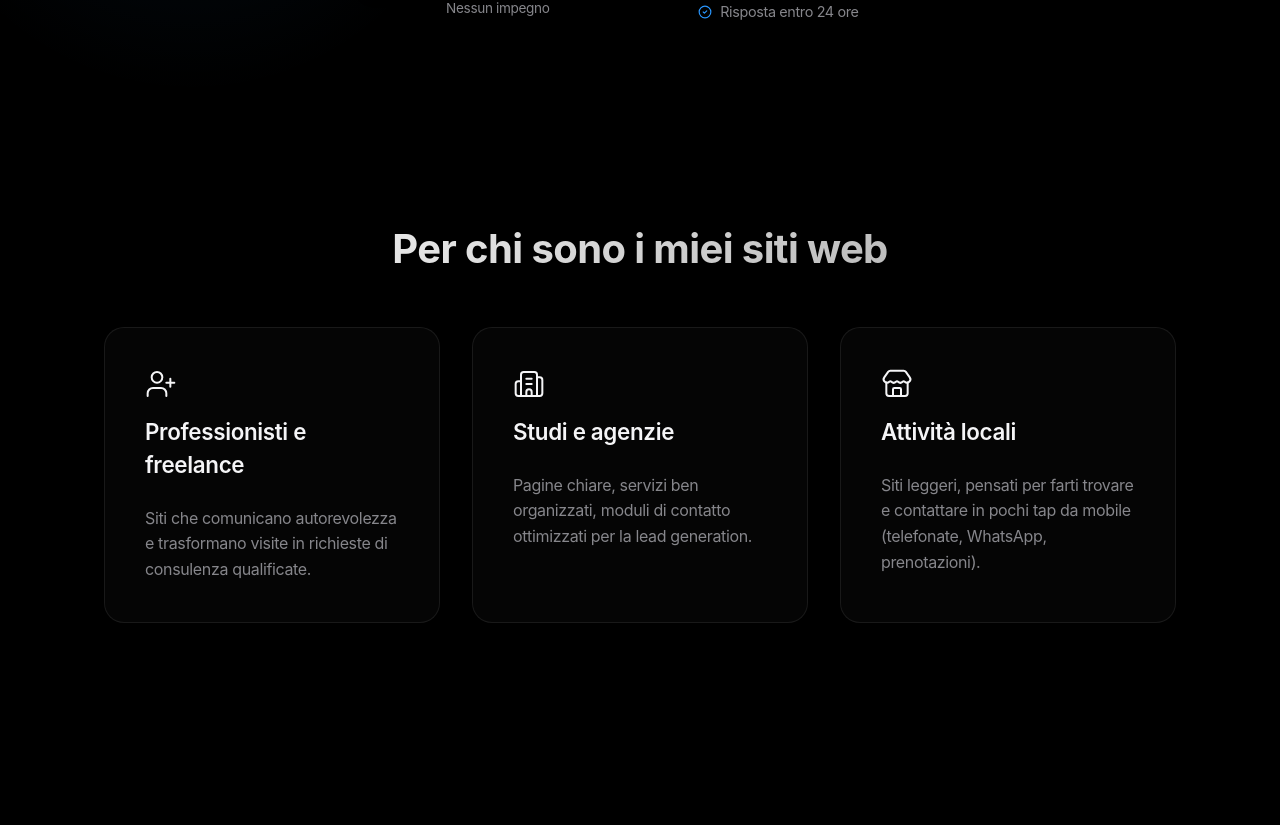
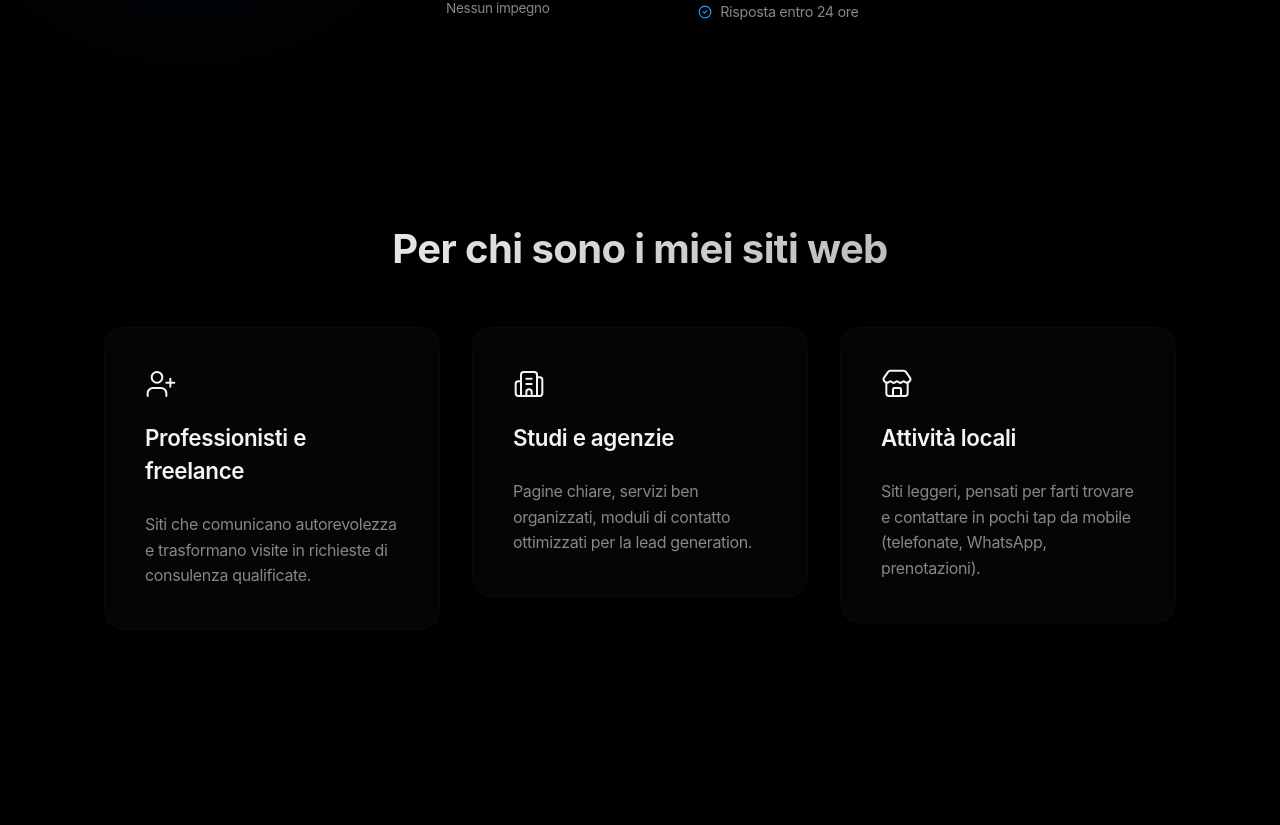
Before and after one commit to eltonbrahja/myPortfolio, a React (Vite) app: page / in a window 1280 px wide. Shown: the part 596-1421 px from the top of the page. Built offline with nearby package versions, Linux system fonts and the light colour scheme.

Commit message:
feat: implement Home page layout and styling with hero section, cards, and timeline components

```diff
--- a/src/pages/Home.css
+++ b/src/pages/Home.css
@@ -232,6 +232,61 @@
   color: var(--accent-color);
   flex-shrink: 0;
   margin-top: 0.2rem;
+}
+
+/* TARGET CARDS (Per chi è) */
+.target-card {
+  position: relative;
+  overflow: hidden;
+  transition: all 0.4s cubic-bezier(0.16, 1, 0.3, 1);
+  border: 1px solid rgba(255, 255, 255, 0.02);
+  z-index: 1;
+}
+
+.target-overlay {
+  position: absolute;
+  inset: 0;
+  background: linear-gradient(180deg, rgba(255, 255, 255, 0.02) 0%, transparent 100%);
+  opacity: 0;
+  transition: opacity 0.5s ease;
+  pointer-events: none;
+  z-index: -1;
+}
+
+.target-card:hover {
+  border-color: rgba(255, 255, 255, 0.1);
+  box-shadow: 0 4px 30px rgba(0, 0, 0, 0.4);
+}
+
+.target-card:hover .target-overlay {
+  opacity: 1;
+}
+
+.target-icon {
+  transition: all 0.4s ease;
+  filter: drop-shadow(0 0 0px transparent);
+}
+
+.target-card:hover .target-icon {
+  filter: drop-shadow(0 0 10px currentColor);
+}
+
+.target-card h3 {
+  transition: color 0.4s ease;
+  color: var(--text-primary);
+}
+
+.target-card:hover h3 {
+  color: #fff;
+}
+
+.target-card p {
+  transition: color 0.4s ease;
+  color: var(--text-secondary);
+}
+
+.target-card:hover p {
+  color: rgba(255, 255, 255, 0.9);
 }
 
 /* PREMIUM CARDS (Cosa ottieni) */
--- a/src/pages/Home.jsx
+++ b/src/pages/Home.jsx
@@ -101,25 +101,80 @@ const Home = () => {
         </section>
 
         {/* 2. PER CHI E' */}
-        <section className="home-section">
-          <h2 className="section-title">{t('home.target.title')}</h2>
-          <div className="cards-grid">
-            <GlassCard className="home-card">
-              <UserPlus size={32} className="text-blue" strokeWidth={1.5} />
-              <h3>{t('home.target.cards')[0].title}</h3>
-              <p>{t('home.target.cards')[0].desc}</p>
-            </GlassCard>
-            <GlassCard className="home-card">
-              <Building2 size={32} className="text-purple" strokeWidth={1.5} />
-              <h3>{t('home.target.cards')[1].title}</h3>
-              <p>{t('home.target.cards')[1].desc}</p>
-            </GlassCard>
-            <GlassCard className="home-card">
-              <Store size={32} className="text-green" strokeWidth={1.5} />
-              <h3>{t('home.target.cards')[2].title}</h3>
-              <p>{t('home.target.cards')[2].desc}</p>
-            </GlassCard>
-          </div>
+        <section className="home-section target-section">
+          <motion.h2
+            className="section-title"
+            initial={{ clipPath: 'polygon(0 0, 100% 0, 100% 0, 0 0)', opacity: 0.5 }}
+            whileInView={{ clipPath: 'polygon(0 0, 100% 0, 100% 100%, 0 100%)', opacity: 1 }}
+            viewport={{ once: false, margin: "-10%" }}
+            transition={{ duration: 0.9, ease: [0.16, 1, 0.3, 1] }}
+          >
+            {t('home.target.title')}
+          </motion.h2>
+
+          <motion.div
+            className="cards-grid"
+            initial="hidden"
+            whileInView="visible"
+            viewport={{ once: false, margin: "-10%" }}
+            variants={{
+              hidden: {},
+              visible: { transition: { staggerChildren: 0.25 } }
+            }}
+          >
+            {[
+              { icon: UserPlus, colorClass: "text-blue" },
+              { icon: Building2, colorClass: "text-purple" },
+              { icon: Store, colorClass: "text-green" }
+            ].map((item, idx) => {
+              const Icon = item.icon;
+              return (
+                <motion.div
+                  key={idx}
+                  variants={{
+                    hidden: { opacity: 0.4, scale: 0.96, filter: shouldReduceMotion ? "none" : "contrast(0.7) blur(3px) brightness(0.6)" },
+                    visible: {
+                      opacity: 1,
+                      scale: 1,
+                      filter: shouldReduceMotion ? "none" : "contrast(1) blur(0px) brightness(1)",
+                      transition: { duration: 0.8, ease: [0.16, 1, 0.3, 1] }
+                    }
+                  }}
+                >
+                  <GlassCard className="home-card target-card">
+                    <div className="target-overlay" />
+
+                    <motion.div
+                      variants={{
+                        hidden: { scale: 0.8, opacity: 0, clipPath: 'circle(0% at center)' },
+                        visible: { scale: 1, opacity: 1, clipPath: 'circle(100% at center)', transition: { duration: 0.7, ease: [0.16, 1, 0.3, 1] } }
+                      }}
+                    >
+                      <Icon size={32} className={`target-icon ${item.colorClass}`} strokeWidth={1.5} />
+                    </motion.div>
+
+                    <motion.h3
+                      variants={{
+                        hidden: { opacity: 0, y: 4, filter: shouldReduceMotion ? "none" : "blur(2px)" },
+                        visible: { opacity: 1, y: 0, filter: shouldReduceMotion ? "none" : "blur(0px)", transition: { duration: 0.6, ease: [0.16, 1, 0.3, 1] } }
+                      }}
+                    >
+                      {t('home.target.cards')[idx].title}
+                    </motion.h3>
+
+                    <motion.p
+                      variants={{
+                        hidden: { opacity: 0, y: 4 },
+                        visible: { opacity: 1, y: 0, transition: { duration: 0.6, delay: 0.1, ease: [0.16, 1, 0.3, 1] } }
+                      }}
+                    >
+                      {t('home.target.cards')[idx].desc}
+                    </motion.p>
+                  </GlassCard>
+                </motion.div>
+              );
+            })}
+          </motion.div>
         </section>
 
         {/* 3. COSA OTTIENI */}
```
